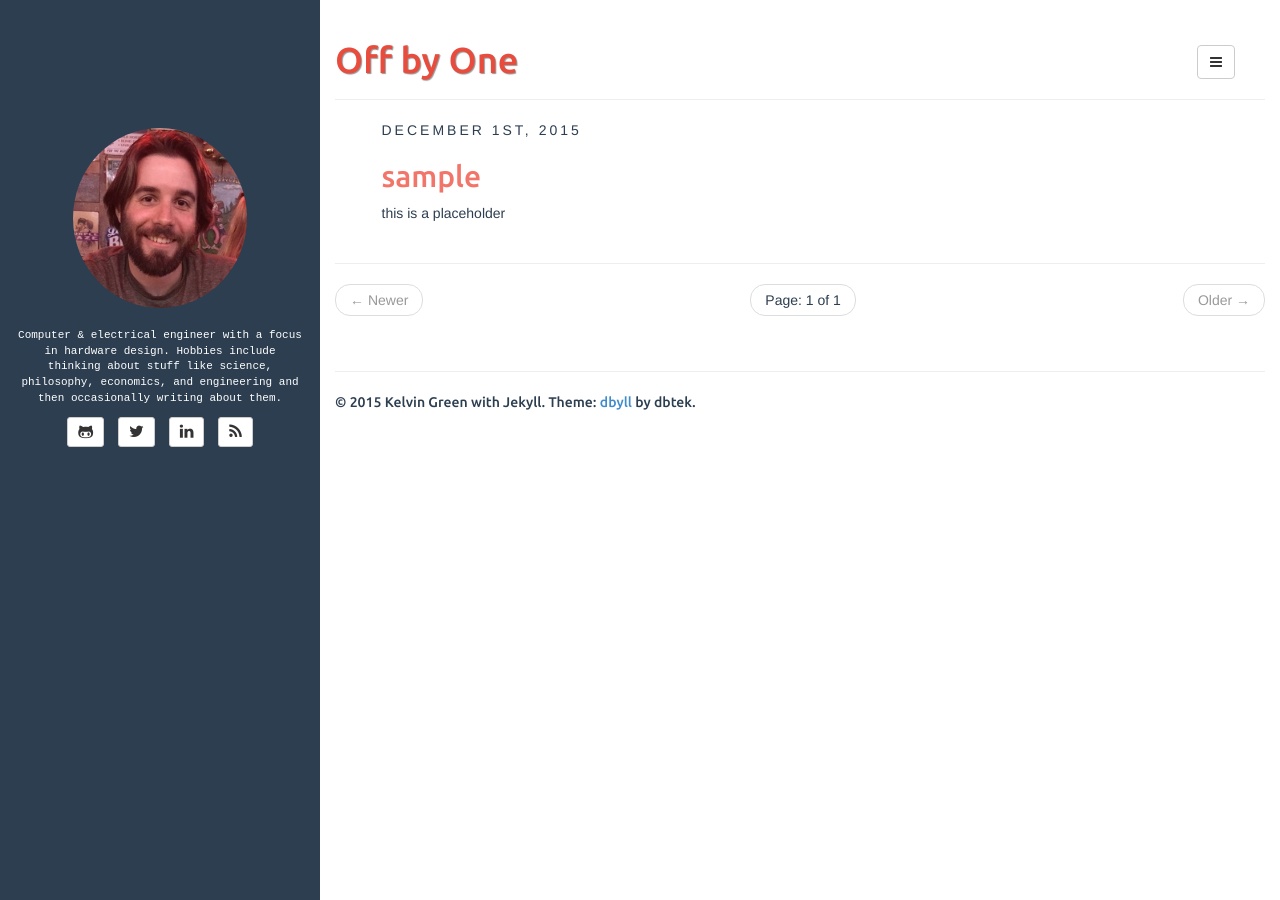
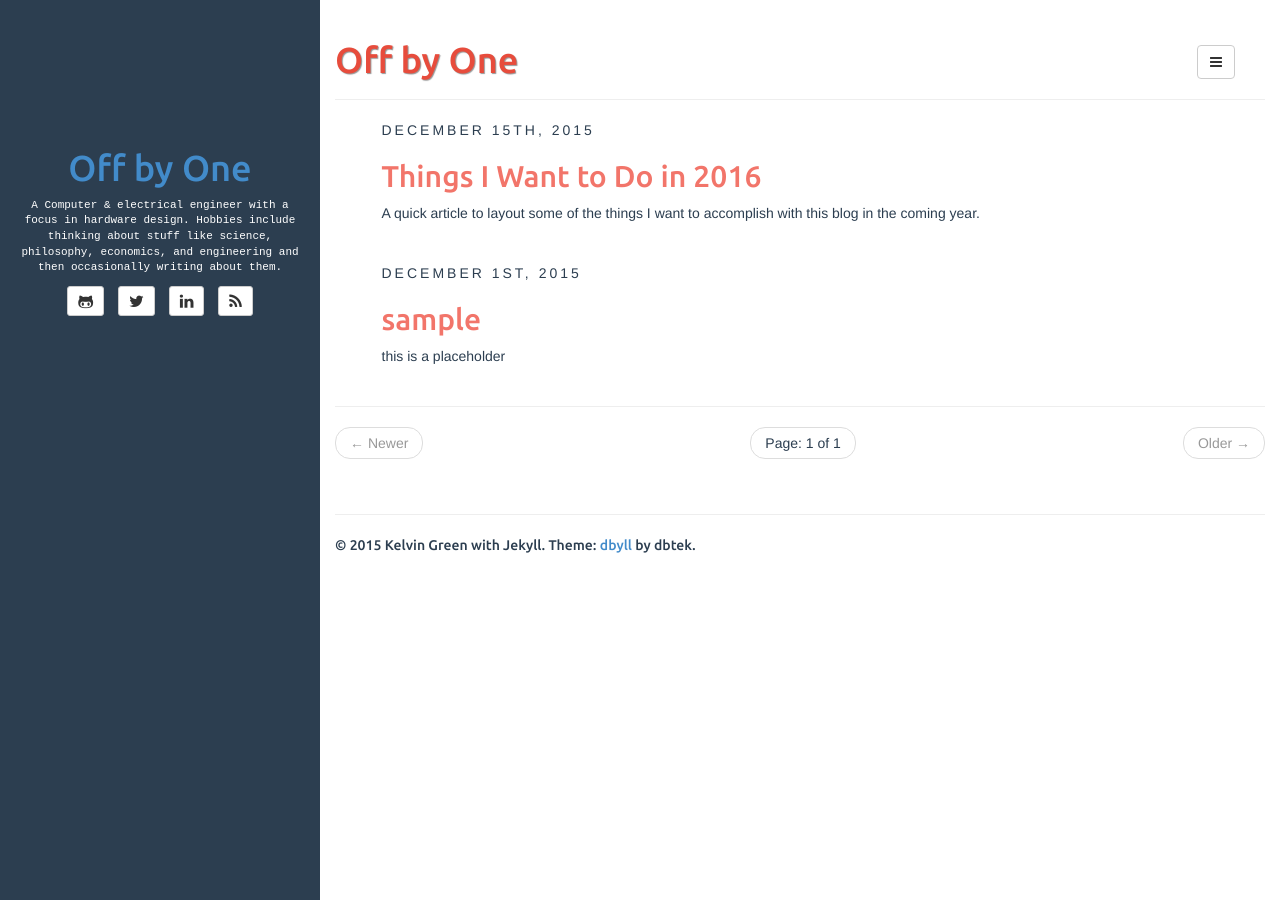
Before and after one commit to catch878/catch878.github.io, a Jekyll site: the page built from index.html, in a window 1280 px wide. Built offline with Jekyll 4.4.1, drawn with Linux system fonts in a browser that asks for light colours; the list of posts is cut into pages by our own code.

Commit message:
New post. Modified sidebar so that title of blog is visible and clickable. Removed avatar for the time being

```diff
--- a/_config.yml
+++ b/_config.yml
@@ -24,7 +24,7 @@ author:
   github: catch878
   twitter: KelvinDGreen
   linkedin: kelvindgreen
-  bio: Computer & electrical engineer with a focus in hardware design. Hobbies include thinking about stuff like science, philosophy, economics, and engineering and then occasionally writing about them.
+  bio: A Computer & electrical engineer with a focus in hardware design. Hobbies include thinking about stuff like science, philosophy, economics, and engineering and then occasionally writing about them.
 
 rss_path: feed.xml
 categories_path: categories.html
--- a/_includes/post.html
+++ b/_includes/post.html
@@ -93,7 +93,7 @@
 
       <section class="col-sm-6 author">
         <!--<img src="http://www.gravatar.com/avatar/{{site.author.email_md5}}" class="img-rounded author-image" />-->
-		<img src="{{site.BASE_PATH}}/images/current_avatar.jpg" class="img-rounded author-image" />
+		<!--<img src="{{site.BASE_PATH}}/images/current_avatar.jpg" class="img-rounded author-image" />-->
         <h4 class="section-title author-name">{{site.author.name}}</h4>
         <p class="author-bio">{{site.author.bio}}</p>
       </section>
--- a/_includes/sidebar.html
+++ b/_includes/sidebar.html
@@ -1,16 +1,17 @@
 <!-- sidebar.html -->
 <header class="sidebar-header" role="banner">
-	<a href="{{ site.BASE_PATH }}/">
-		<!-- <img src="http://www.gravatar.com/avatar/{{site.author.email_md5}}?s=150" class="img-circle" /> -->
-		<img src="{{site.BASE_PATH}}/images/current_avatar.jpg" class="img-circle" />
-	</a>
-	<h3 class="title">
-        <a href="{{ site.BASE_PATH }}/">{{ site.title }}</a>
-    </h3>
+	<!--<a href="{{ site.BASE_PATH }}/">
+
+		<img src="http://www.gravatar.com/avatar/{{site.author.email_md5}}?s=150" class="img-circle" />
+	</a>-->
+	<!--<h3 class="title">
+        <a href="{{ site.BASE_PATH }}/"><title>{{ site.title }}</title></a>
+    </h3>-->
 </header>
 
 {% if site.author.bio %}
 <div id="bio" class="text-center">
+	<h1><a href="{{ site.BASE_PATH }}/">Off by One</a></h1>
 	{{ site.author.bio }}
 </div>
 {% endif %}
--- /dev/null
+++ b/_posts/2015-12-15-things_i_want_to_do.md
@@ -0,0 +1,19 @@
+---
+layout: post
+title: Things I Want to Do in 2016
+comments: true
+categories: [meta, plans]
+tags: [meta]
+description: A quick article to layout some of the things I want to accomplish with this blog in the coming year.
+---
+This is a quick list of the things that I want to accomplish with this blog in the coming year.
+
+
+* #### Summarize things that I've learned from articles on either a weekly or monthly basis, with an end of the year roundup.
+One of the things that I worry about is that I forget about the articles I read very soon after I finish them. To combat this I want to do something similar to what Tom Whitewell has done with his article [52 Things I Learned in 2015](https://medium.com/@tomwhitwell/52-things-i-learned-in-2015-c5c74eed24e0#.sb9l052lp). What I want to aim for is either a weekly or monthly summary of the things that I come across that have the most impact on me or from which I learn the most. I feel this exercise will encourage me to actively think about the takeaways of the things that I read so that I can get even more out of them.
+
+* #### Write about trends and ideas that I have that are most likely half-baked and will fall apart on closer analysis.
+I have a lot of thoughts and theories in my head about how things are happening and why and often I never actually try to confirm or deny these theories. I've made some progress in this by writing in a portable notebook when I'm day dreaming, so that I can keep track of my stream of consciousness, but I want to try and find evidence for the theories I ideate. To this end I will be trying to explain the things that pop into my head in a non-rambling fashion while providing either supporting or refuting evidence in order to get into the habit of thinking things through more thoroughly.
+
+* #### Write about things that I learn on through experience, especially as an engineer only just barely into my career.
+Seeing as I am so early in my career, I feel that it would be beneficial to start writing about experiences I have on the job and the lessons that I learn from those experiences. Being able to not only share those lessons with others, but also be able to go back and read my thoughts on events at the time will encourage me to actively look for lessons to take from everyday experiences.
```
